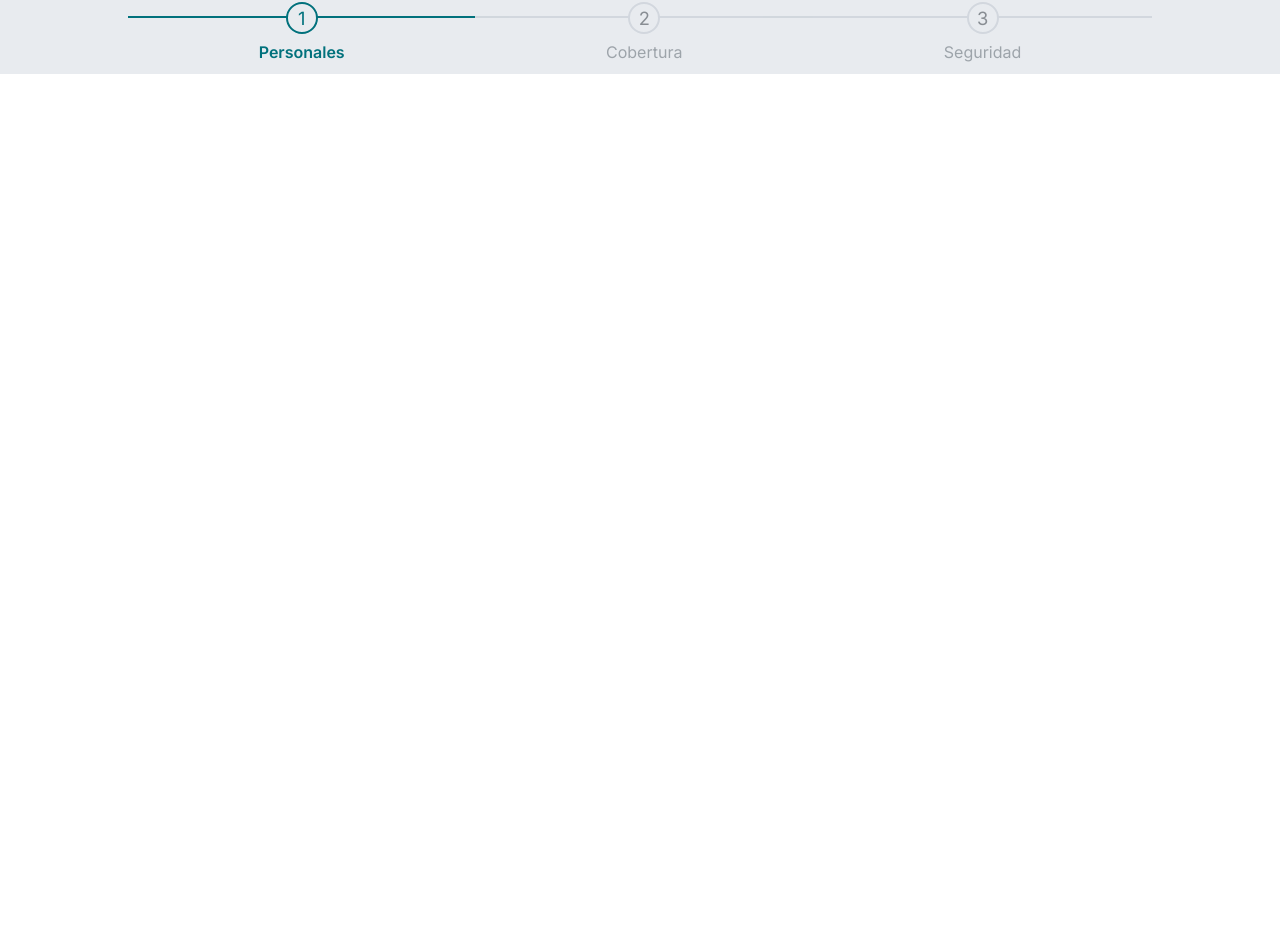
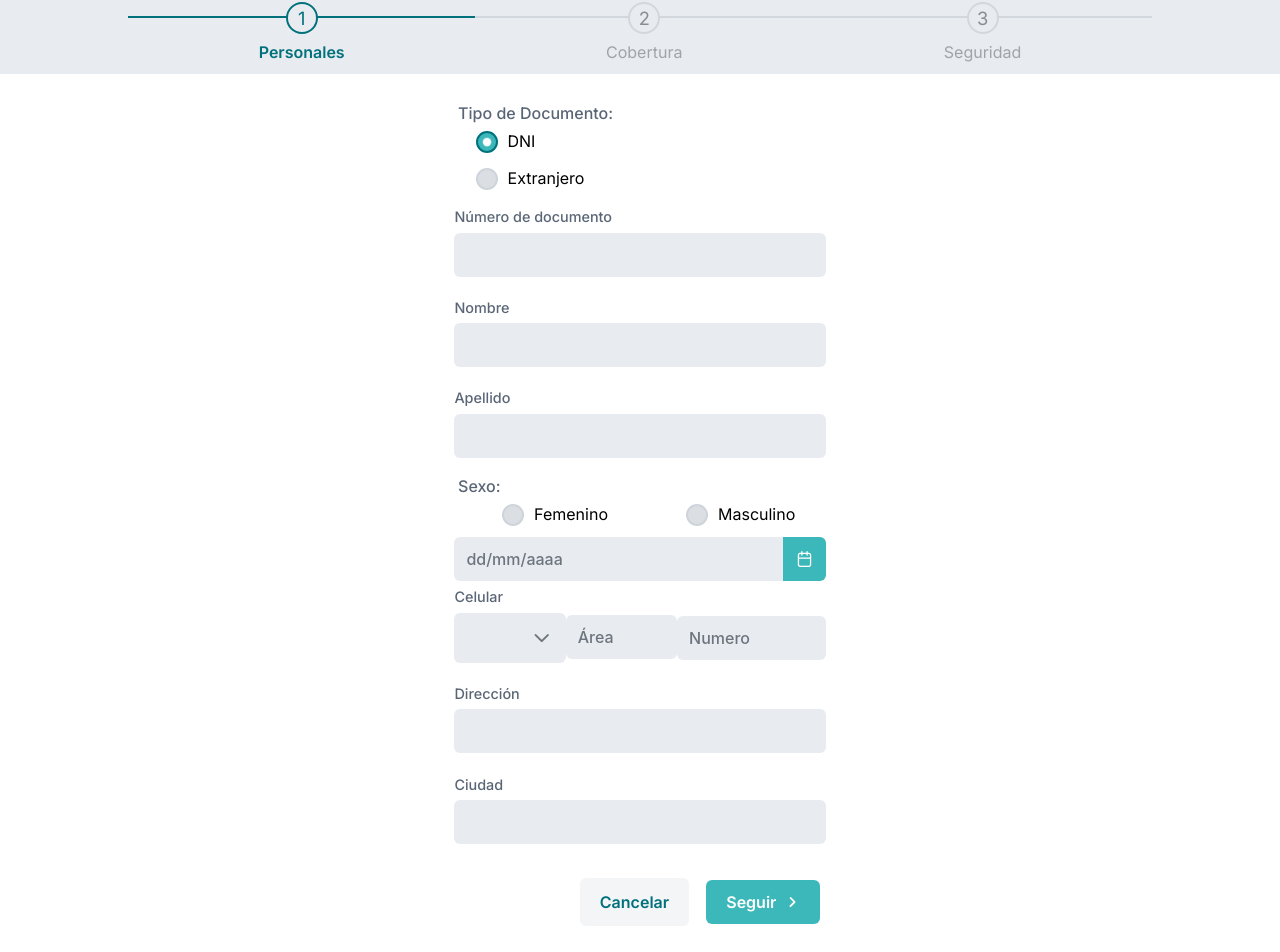
Before and after one commit to NicoMessina25/webAppointmentsDemo, a React (Create React App) app: page /register/1 in a window 1280 px wide. Shown: the part 166-1118 px from the top of the page. Before the commit the page ends 800 px from the top, so only its background shows below. Built offline with nearby package versions, Linux system fonts and the light colour scheme.

Commit message:
se cambio el react router de la vista de registro por el uso de queryparams

```diff
--- a/src/App.tsx
+++ b/src/App.tsx
@@ -24,7 +24,7 @@ function App() {
           <Route path='/' element={
             <Login/>
           }/>
-          <Route path='/register/*' element={
+          <Route path='/register/:step' element={
             <Register/>
           }/>
           <Route path='/forgotPassword/*' element={
--- a/src/Components/Inputs/InputText/InputTextCustom.tsx
+++ b/src/Components/Inputs/InputText/InputTextCustom.tsx
@@ -5,15 +5,14 @@ import "./InputTextCustom.scss"
 
 
 
-export default function InputTextCustom({value, onChange, labelId, className, password, placeholder, caption, onKeyDown}:any){
+export default function InputTextCustom({value, onChange, labelId, className, password, feedback, placeholder, caption, onKeyDown}:any){
 
     const intl = useIntl();
 
     return (
         <div className={`flexible--column inputContainer ${className}`}>
                 {labelId && <p>{intl.formatMessage({id: labelId})}</p>}
-                { !password &&  <InputText value={value} onChange={onChange} className="input" placeholder={placeholder} onKeyDown={onKeyDown}/>}
-                { password && <Password value={value} onChange={onChange} toggleMask={true} placeholder={placeholder} onKeyDown={onKeyDown}/>}
+                { password? <Password value={value} onChange={onChange} toggleMask={true} feedback={feedback} placeholder={placeholder} onKeyDown={onKeyDown}/>: <InputText value={value} onChange={onChange} className="input" placeholder={placeholder} onKeyDown={onKeyDown}/>}
                 {caption && <p className="caption">{`(${caption})`}</p>}
 
         </div>
--- a/src/Components/LogginForm/LoginForm.scss
+++ b/src/Components/LogginForm/LoginForm.scss
@@ -41,6 +41,13 @@
     .buttonMain, .buttonMain2, .buttonMain3{
         width: 100%;
     }
+
+    .googleLogin{
+        .buttonMain2{
+            margin: 2% 0% !important;
+        }
+        width: 100%;
+    }
 }
 
 
--- a/src/Components/Login/Login.tsx
+++ b/src/Components/Login/Login.tsx
@@ -7,19 +7,19 @@ import { getLogo } from "../../services/imageService";
 export default function Login(){
     const [logo, setLogo] = useState("logo.png");
 
-     useEffect(()=>{
+    /*  useEffect(()=>{
         getLogo().then(res=>{
             setLogo(res);
 
         })
-    },[])
+    },[])  */
 
 
 
     return(
         <div className="login flexible--column">
             <img src={`http://medere1.medere.localhost:8080/imgs/${logo}`} alt="" className='logoSite' />
-            <LogginForm/>
+            <LogginForm googleLogin/>
             <img src="/img/advenio-medere.png" alt="" className='logo' />
         </div>
     )
--- a/src/Components/Modal/Modal.tsx
+++ b/src/Components/Modal/Modal.tsx
@@ -16,15 +16,15 @@ export default function Modal({visible, setVisible, header, footerButtonRightTex
 
         return (
             <div className={`modalFooter flexible--row ${flexEnd}`}>
-                {footerButtonLeftText && <Link to={pathLeftBtn} ><Button className="buttonMain3" onClick={onClickLeftBtn}>{footerButtonLeftText}</Button></Link>}
-                <Link to={pathRightBtn}> <Button  className="buttonMain" onClick={onClickRightBtn}>{footerButtonRightText}</Button></Link>
+                {footerButtonLeftText && <Link to={pathLeftBtn || "#"} ><Button className="buttonMain3" onClick={onClickLeftBtn}>{footerButtonLeftText}</Button></Link>}
+                <Link to={pathRightBtn || "#"}> <Button  className="buttonMain" onClick={onClickRightBtn}>{footerButtonRightText}</Button></Link>
             </div>
         );
     }
 
     return(
-        <Dialog visible={visible} header={header} onHide={onHide} breakpoints={{'960px': '75vw', '640px': '100vw'}} footer={renderFooter} className="modal">
-            <p className="textDark">{children}</p>
+        <Dialog visible={visible} header={header} onHide={onHide} footer={renderFooter} className="modal">
+            <div className="textDark">{children}</div>
         </Dialog>
     );
 }
--- a/src/Components/Register/CoverageDataForm/CoverageDataForm.tsx
+++ b/src/Components/Register/CoverageDataForm/CoverageDataForm.tsx
@@ -36,9 +36,9 @@ export default function CoverageDataForm({setStep, setDisplayRegisterCancel}:any
             <Link to="#" className="linkInfo">{intl.formatMessage({id: "SeeDetails"})}</Link>
 
             <div className="flexible--row buttonContainer" >
-                <Link to="../step1"><Button icon="pi pi-angle-left" iconPos="left" label={intl.formatMessage({id: "Back"})} className="buttonMain3" /></Link>
-                <Link to="#"><Button label={intl.formatMessage({id: "Cancel"})} className="buttonMain3" onClick={()=>{setDisplayRegisterCancel(true)}}/></Link>
-                <Link to="../step3"><Button icon="pi pi-angle-right" iconPos="right" label={intl.formatMessage({id: "Follow"})} className="buttonMain" /></Link>
+                <Link to="/register/1" className='linkReactRouter'><Button icon="pi pi-angle-left" iconPos="left" label={intl.formatMessage({id: "Back"})} className="buttonMain3" /></Link>
+                <Link to="#" className='linkReactRouter'><Button label={intl.formatMessage({id: "Cancel"})} className="buttonMain3" onClick={()=>{setDisplayRegisterCancel(true)}}/></Link>
+                <Link to="/register/3" className='linkReactRouter'><Button icon="pi pi-angle-right" iconPos="right" label={intl.formatMessage({id: "Follow"})} className="buttonMain" /></Link>
             </div>
         </div>
     );
--- a/src/Components/Register/PersonalDataForm/PersonalDataForm.tsx
+++ b/src/Components/Register/PersonalDataForm/PersonalDataForm.tsx
@@ -1,6 +1,6 @@
 
 import { RadioButton } from 'primereact/radiobutton';
-import { useState } from 'react';
+import { useEffect, useState } from 'react';
 import RadioButtonGroup from '../../RadioButtonGroup/RadioButtonGroup';
 import { useIntl } from 'react-intl';
 import "./PersonalDataForm.scss"
@@ -51,8 +51,8 @@ export default function PersonalDataForm({setStep, user, setUser, setDisplayRegi
             <InputTextCustom value={user.city} onChange={(e:any) => setUser({...user, city: e.target.value})}  labelId="City"/>
 
             <div className='flexible--row flex-end buttonContainer'>
-                <Link to="#"><Button label={intl.formatMessage({id: "Cancel"})} className='buttonMain3' onClick={()=>{setDisplayRegisterCancel(true)}}/></Link>
-                <Link to="../step2"><Button icon="pi pi-angle-right" iconPos='right' label={intl.formatMessage({id: "Follow"})} className='buttonMain' onClick={()=>setStep(1)}/></Link>
+                <Button label={intl.formatMessage({id: "Cancel"})} className='buttonMain3' onClick={()=>{setDisplayRegisterCancel(true)}}/>
+                <Link to="/register/2" className='linkReactRouter'><Button icon="pi pi-angle-right" iconPos='right' label={intl.formatMessage({id: "Follow"})} className='buttonMain'/></Link>
             </div>
 
         </div>
--- a/src/Components/Register/Register.scss
+++ b/src/Components/Register/Register.scss
@@ -6,7 +6,7 @@
 }
 
 .registerBody{
-    width: 25%;
+    width: 33%;
     padding: 2%;
 
     .googleButton{
--- a/src/Components/Register/Register.tsx
+++ b/src/Components/Register/Register.tsx
@@ -1,8 +1,8 @@
 import "./Register.scss"
 import { Steps } from 'primereact/steps';
 import { useIntl } from 'react-intl';
-import { useState } from "react";
-import { Route, Routes } from "react-router-dom";
+import { useEffect, useState } from "react";
+import { Route, Routes, useParams } from "react-router-dom";
 import PersonalDataForm from "./PersonalDataForm/PersonalDataForm";
 import CoverageDataForm from "./CoverageDataForm/CoverageDataForm";
 import SecurityDataForm from "./SecurityDataForm/SecurityDataForm";
@@ -32,7 +32,23 @@ export default function Register(){
         {label: intl.formatMessage({ id: 'Security'})}
     ];
 
+    const {step}:any = useParams();
 
+    useEffect(() => {
+      setActiveIndex(step-1)
+      console.log("step:", step);
+    }, [step])
+
+
+    function renderStep(){
+        switch (step){
+            case "1":return <PersonalDataForm user={user} setUser={setUser} setDisplayRegisterCancel={setDisplayRegisterCancel}/>;
+            case "2": return <CoverageDataForm setStep={setActiveIndex} setDisplayRegisterCancel={setDisplayRegisterCancel}/>;
+            case "3": return <SecurityDataForm setStep={setActiveIndex} user={user} setUser={setUser} setDisplayRegisterCancel={setDisplayRegisterCancel}/>;
+
+            default: <PersonalDataForm user={user} setUser={setUser} setDisplayRegisterCancel={setDisplayRegisterCancel}/>;
+        }
+    }
 
     return(
         <div className="flexible--column registerContainer">
@@ -42,7 +58,9 @@ export default function Register(){
                 <Steps model={items} className="steps" activeIndex={activeIndex}/>
             </header>
             <main className="registerBody">
-                <Routes>
+                {renderStep()}
+
+                {/* <Routes>
                     <Route path="/step1" element={
                             <PersonalDataForm setStep={setActiveIndex} user={user} setUser={setUser} setDisplayRegisterCancel={setDisplayRegisterCancel}/>
                         }/>
@@ -52,7 +70,7 @@ export default function Register(){
                     <Route path="/step3" element={
                             <SecurityDataForm setStep={setActiveIndex} user={user} setUser={setUser} setDisplayRegisterCancel={setDisplayRegisterCancel}/>
                         }/>
-                </Routes>
+                </Routes> */}
                 <Modal visible={displayRegisterCancel} setVisible={setDisplayRegisterCancel} header={intl.formatMessage({ id: 'CancelSignUp' })}  footerButtonRightText={intl.formatMessage({ id: 'ContinueSigningUp' })}  footerButtonLeftText={intl.formatMessage({ id: 'YesCancel' })} onClickRightBtn={()=>{setDisplayRegisterCancel(false)}}  pathLeftBtn={"/"} pathRightBtn={"#"}>
                         {intl.formatMessage({id:"CancelSignUpDescription"})}
                 </Modal>
--- a/src/scss/styles.scss
+++ b/src/scss/styles.scss
@@ -46,10 +46,12 @@ a{
 
 }
 
-
+.marginButton{
+    margin: 2% !important;
+}
 
 .button{
-    margin: 2% !important;
+    @extend.marginButton;
 
     width: fit-content;
     transition: all .5s !important;
@@ -131,7 +133,6 @@ input, .p-dropdown{
 .p-checkbox-box{
     background-color: map-get($lightContrastShadeTranparent, 20)  !important;
     border: 0 !important;
-
 }
 
 .p-checkbox-checked{
@@ -238,3 +239,7 @@ input, .p-dropdown{
 .buttonContainer{
     margin: 3% 0%;
 }
+
+.linkReactRouter{
+    @extend.marginButton;
+}
```
Also changed, not shown: src/Components/LogginForm/LoginForm.tsx (+4 -3 lines), src/Components/Register/SecurityDataForm/SecurityDataForm.tsx (+6 -4 lines).
